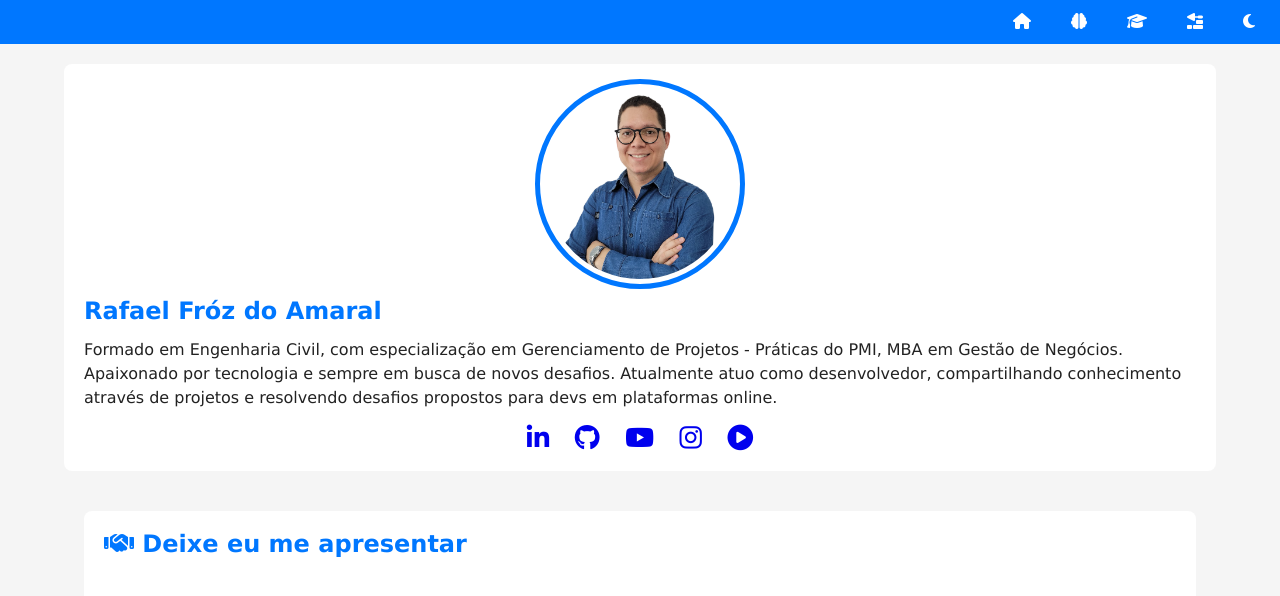
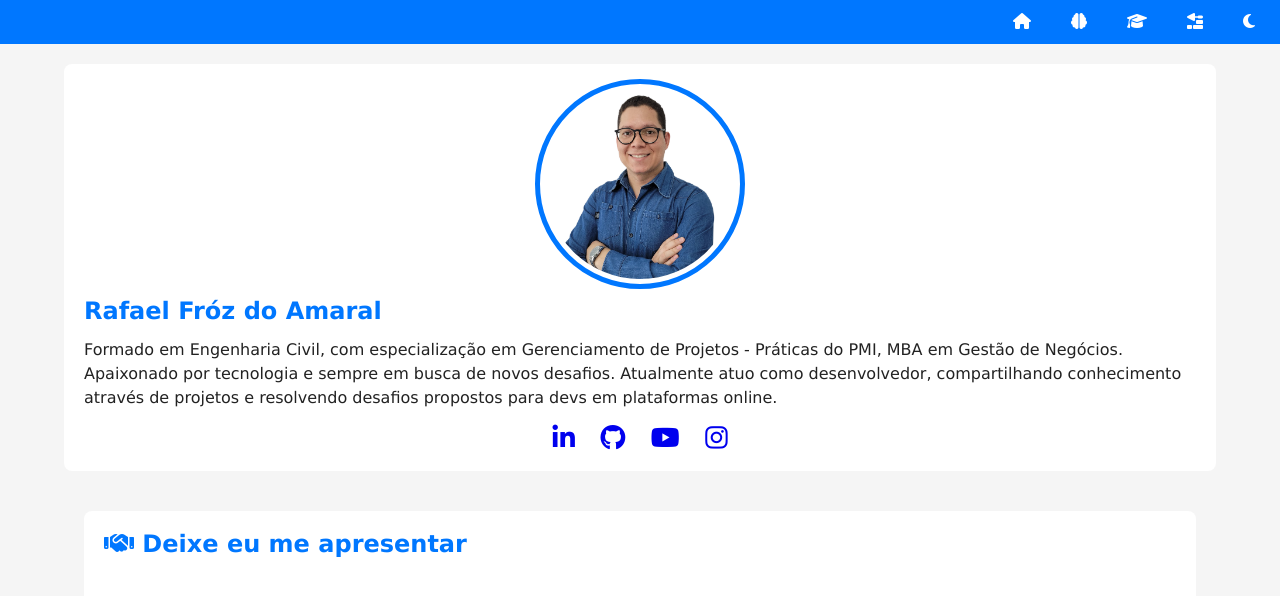
Before and after one commit to rafaelamaral-dev/projeto-portfolio, a plain HTML site: page index.html in a window 1280 px wide. Shown: the top 596 px of the page. Drawn offline with Linux system fonts and the light colour scheme.

Commit message:
alteração das redes sociais

```diff
--- a/index.html
+++ b/index.html
@@ -28,11 +28,11 @@
             <h1>Rafael Fróz do Amaral</h1>
             <p>Formado em Engenharia Civil, com especialização em Gerenciamento de Projetos - Práticas do PMI, MBA em Gestão de Negócios. Apaixonado por tecnologia e sempre em busca de novos desafios. Atualmente atuo como desenvolvedor, compartilhando conhecimento através de projetos e resolvendo desafios propostos para devs em plataformas online.</p>
             <div id="social">
-                <a href="https://www.linkedin.com/in/guanabara/" target="_blank" rel="nofollow"><i class="fa-brands fa-linkedin-in"></i></a>
-                <a href="https://github.com/gustavoguanabara" target="_blank" rel="nofollow"><i class="fa-brands fa-github"></i></a>
-                <a href="https://www.youtube.com/c/CursoemV%C3%ADdeo" target="_blank" rel="nofollow"><i class="fa-brands fa-youtube"></i></a>
-                <a href="https://www.instagram.com/gustavoguanabara/" target="_blank" rel="nofollow"><i class="fa-brands fa-instagram"></i></a>
-                <a href="https://www.cursoemvideo.com/" target="_blank" rel="nofollow"><i class="fa-solid fa-circle-play"></i></a>
+                <a href="www.linkedin.com/in/rafaelfrozdev" target="_blank" rel="nofollow"><i class="fa-brands fa-linkedin-in"></i></a>
+                <a href="https://github.com/rafaelamaral-dev" target="_blank" rel="nofollow"><i class="fa-brands fa-github"></i></a>
+                <a href="https://www.youtube.com/@rafaelfroz3292" target="_blank" rel="nofollow"><i class="fa-brands fa-youtube"></i></a>
+                <a href="https://www.instagram.com/rafael_froz/" target="_blank" rel="nofollow"><i class="fa-brands fa-instagram"></i></a>
+                <!--<a href="https://www.cursoemvideo.com/" target="_blank" rel="nofollow"><i class="fa-solid fa-circle-play"></i></a>--> <!--Substituir este "site" por outro site ou página própria-->
             </div>
         </section>
 
```
